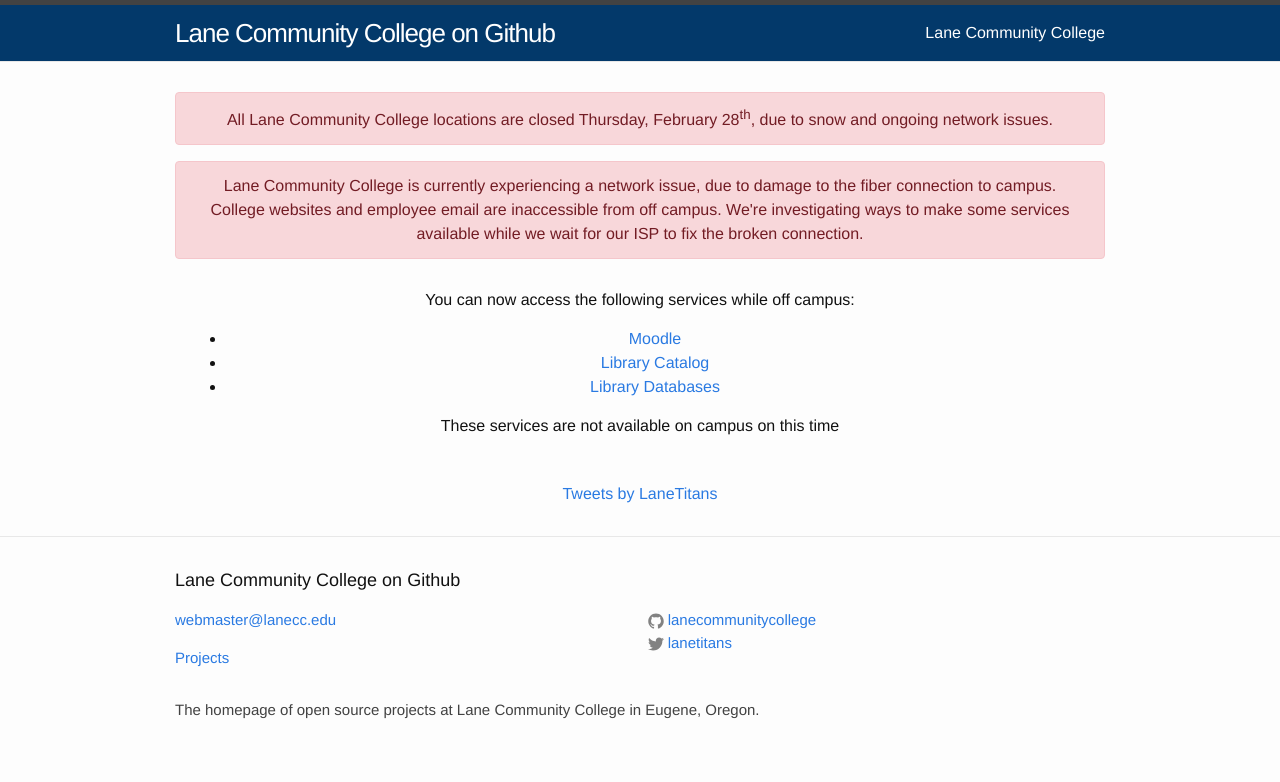
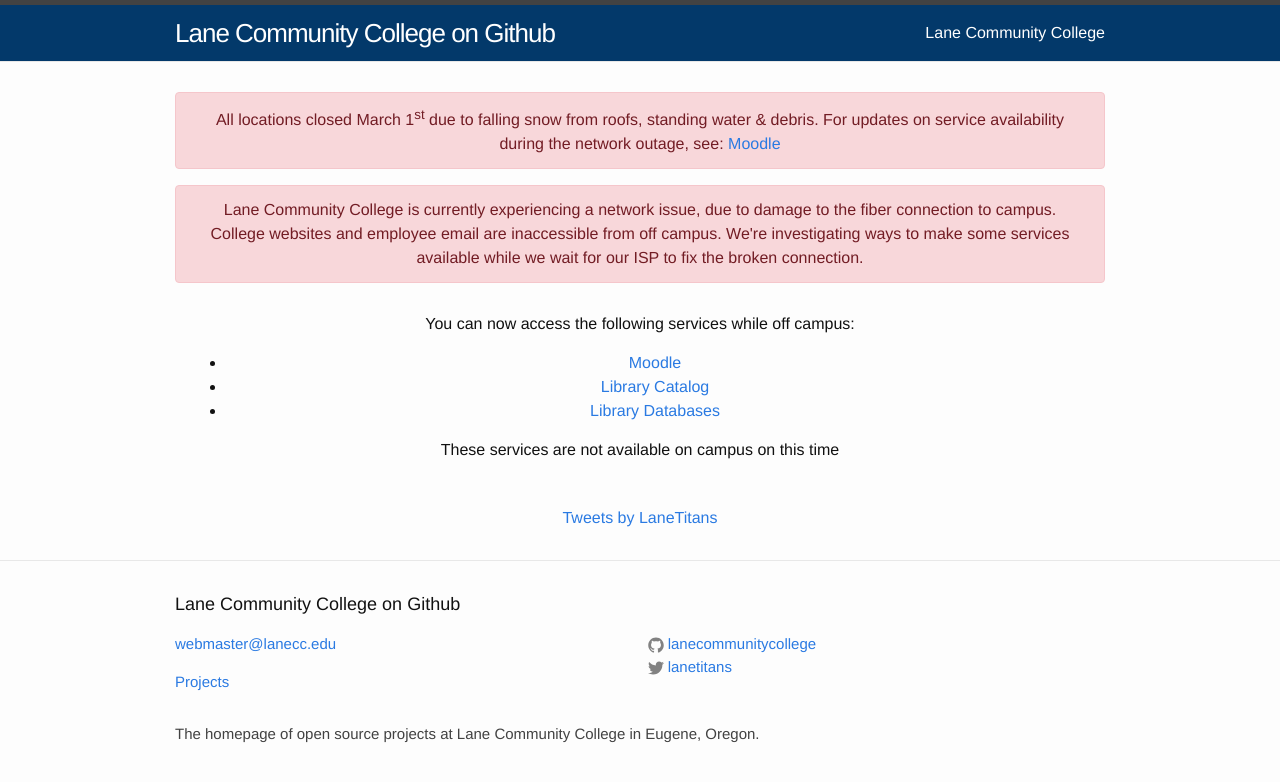
Before and after one commit to LaneCommunityCollege/lanecommunitycollege.github.io, a Jekyll site: the page built from index.html, in a window 1280 px wide. Shown: the top 782 px of the page. Built offline with Jekyll 4.4.1, drawn with Linux system fonts in a browser that asks for light colours; comment, search, counter and statistics services are not loaded.

Commit message:
update for closure 1 march

```diff
--- a/index.html
+++ b/index.html
@@ -3,7 +3,7 @@ layout: default
 ---
 
 <div class="home">
-  <p class="alert alert-danger">All Lane Community College locations are closed Thursday, February 28<sup>th</sup>, due to snow and ongoing network issues.</p>
+  <p class="alert alert-danger">All locations closed March 1<sup>st</sup> due to falling snow from roofs, standing water &amp; debris. For updates on service availability during the network outage, see: <a href="https://classes.lanecc.edu">Moodle</a></p>
   <p class="alert alert-danger">Lane Community College is currently experiencing a network issue, due to damage to the fiber connection to campus. College websites and employee email are inaccessible from off campus. We're investigating ways to make some services available while we wait for our ISP to fix the broken connection.</p>
   <div class="alert alert-info">
     <p>You can now access the following services while off campus:</p>
```
